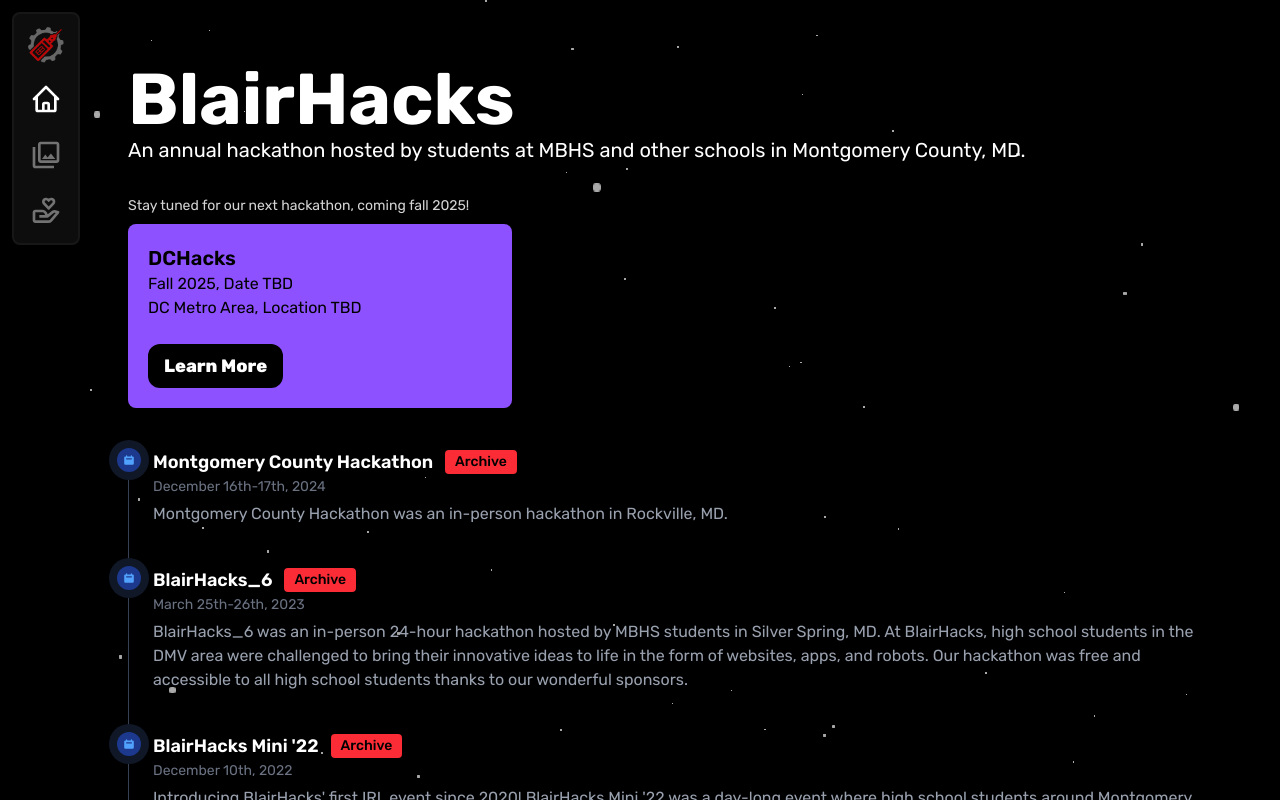
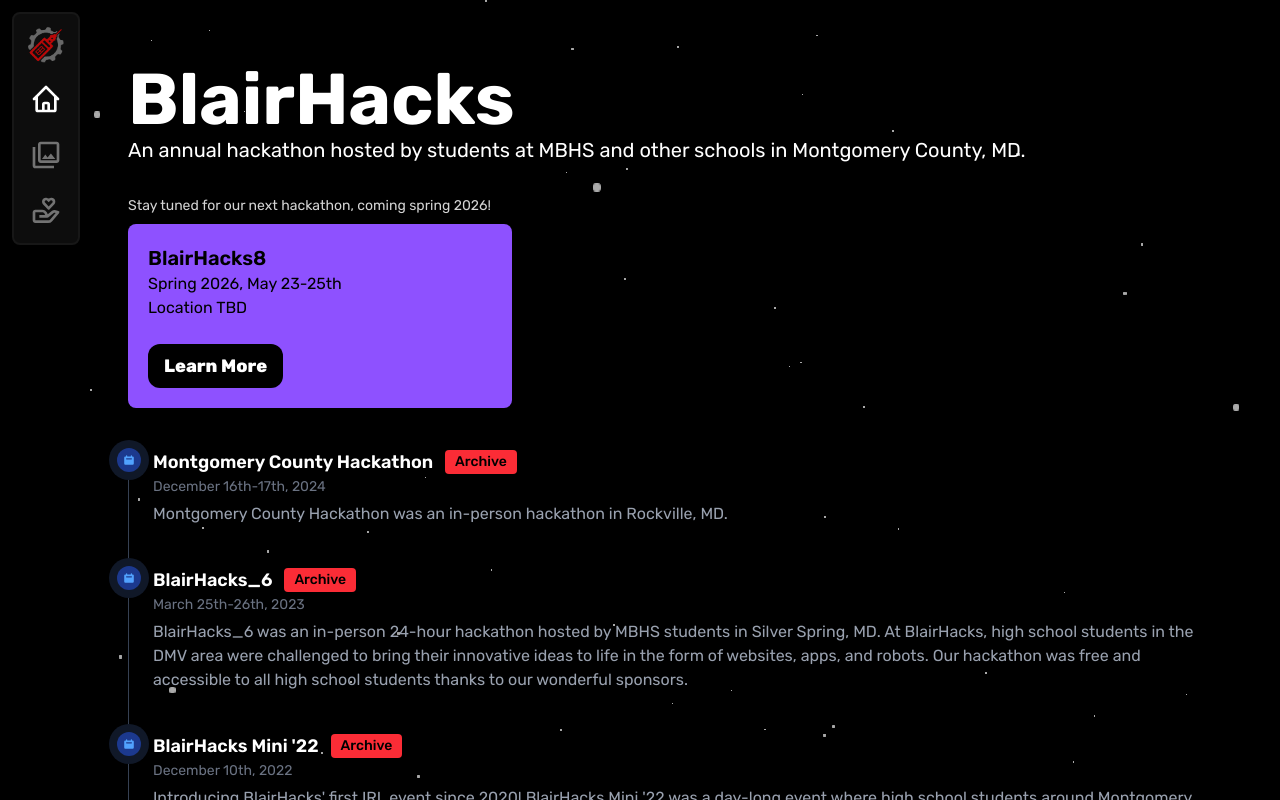
Before and after one commit to blairhacks/site, a Next.js app: page / in a window 1280 px wide. Shown: the top 800 px of the page. Built offline with nearby package versions, Linux system fonts and the light colour scheme.

Commit message:
Update hackathon details to spring 2026

```diff
--- a/app/(with-nav)/page.tsx
+++ b/app/(with-nav)/page.tsx
@@ -27,7 +27,7 @@
         </motion.p>
       </div>
       <p className="pb-2 text-sm text-neutral-300">
-        Stay tuned for our next hackathon, coming fall 2025!
+        Stay tuned for our next hackathon, coming spring 2026!
       </p>
       <motion.div
         initial={{ opacity: 0 }}
@@ -37,13 +37,13 @@
       >
         <h2 className="font-semibold text-xl">
           <Link href="" target="blank">
-            DCHacks
+            BlairHacks8
           </Link>
         </h2>
-        <p>Fall 2025, Date TBD</p>
-        <p>DC Metro Area, Location TBD</p>
+        <p>Spring 2026, May 23-25th</p>
+        <p>Location TBD</p>
         <Link
-          href="https://www.dchacks.org"
+          href="https://www.8.blairhacks.org"
           target="_blank"
           rel="noreferrer noopener"
           className="w-max"
```
